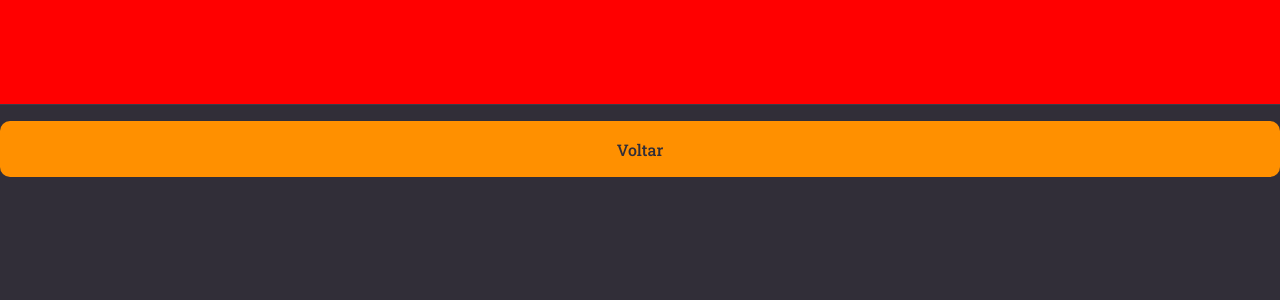
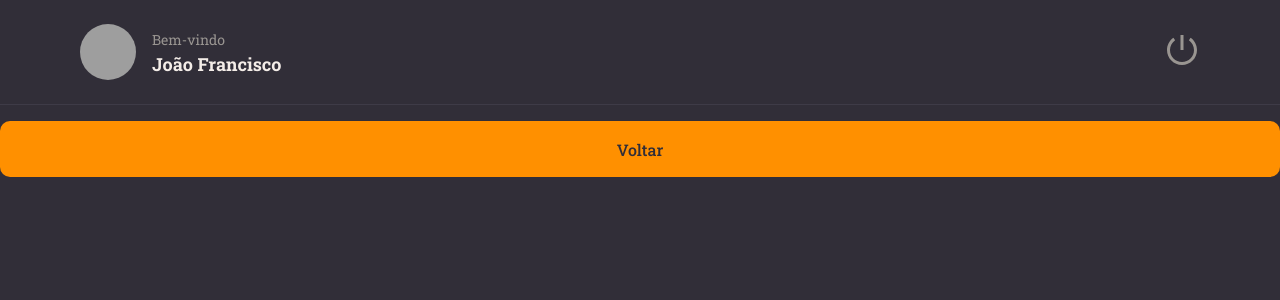
Before and after one commit to jflopes21/rocketnotes, a React (Vite) app: page / in a window 1280 px wide. Shown: the top 300 px of the page. Built offline with nearby package versions, Linux system fonts and the light colour scheme; grey boxes are pictures that could not be loaded.

Commit message:
Add: Header

```diff
--- a/package.json
+++ b/package.json
@@ -12,6 +12,7 @@
   "dependencies": {
     "react": "^18.2.0",
     "react-dom": "^18.2.0",
+    "react-icons": "^5.0.1",
     "styled-components": "^6.1.8"
   },
   "devDependencies": {
--- a/src/components/Header/index.jsx
+++ b/src/components/Header/index.jsx
@@ -1,7 +1,23 @@
-import { Container } from "./styles";
+import { RiShutDownLine } from "react-icons/ri";
+import { Container, Profile, Logout } from "./styles";
 
-export function Header(){
-    return(
-        <Container></Container>
+export function Header() {
+    return (
+        <Container>
+            <Profile>
+                <img
+                    src="https://github.com/jflopes21.png"
+                    alt="Foto do usuário"
+                />
+                <div>
+                    <span>Bem-vindo</span>
+                    <strong>João Francisco</strong>
+                </div>
+            </Profile>
+
+            <Logout>
+                <RiShutDownLine />
+            </Logout>
+        </Container>
     );
 }
--- a/src/components/Header/styles.js
+++ b/src/components/Header/styles.js
@@ -1,6 +1,6 @@
 import styled from "styled-components";
 
-export const Container = styled.header `
+export const Container = styled.header`
     grid-area: header;
 
     height: 105px;
@@ -8,12 +8,49 @@
 
     border-bottom-width: 1px;
     border-bottom-style: solid;
-    border-bottom-color: ${({theme}) => theme.COLORS.BACKGROUND_700} ;
+    border-bottom-color: ${({ theme }) => theme.COLORS.BACKGROUND_700} ;
 
     display: flex;
     justify-content: space-between;
 
     padding: 0 80px;
+`;
 
-    background: red;
+export const Profile = styled.div`
+    display: flex;
+    align-items: center;
+
+    >img{
+        height: 56px;
+        width: 56px;
+        border-radius: 50%;
+    }
+
+    >div{
+        display: flex;
+        flex-direction: column;
+        margin-left: 16px;
+        line-height: 24px;
+
+
+        span {
+            font-size: 14px;
+            color: ${({ theme }) => theme.COLORS.GRAY_100};
+        }
+
+        strong {
+            font-size: 18px;
+            color: ${({ theme }) => theme.COLORS.WHITE};
+        }
+    }
 `;
+
+export const Logout = styled.button`
+    border: none;
+    background: none;
+
+    > svg {
+        color: ${({theme}) => theme.COLORS.GRAY_100};
+        font-size: 36px;
+    }
+`;
```
Also changed, not shown: 1 other file (tests, documents, lock files or other folders).
